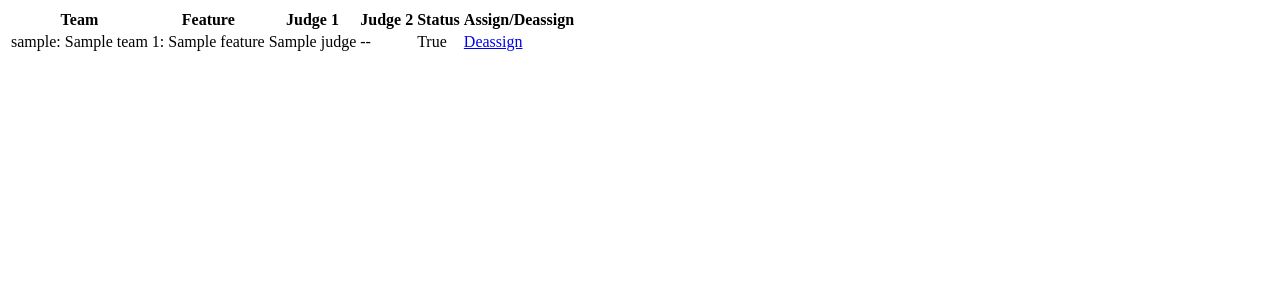
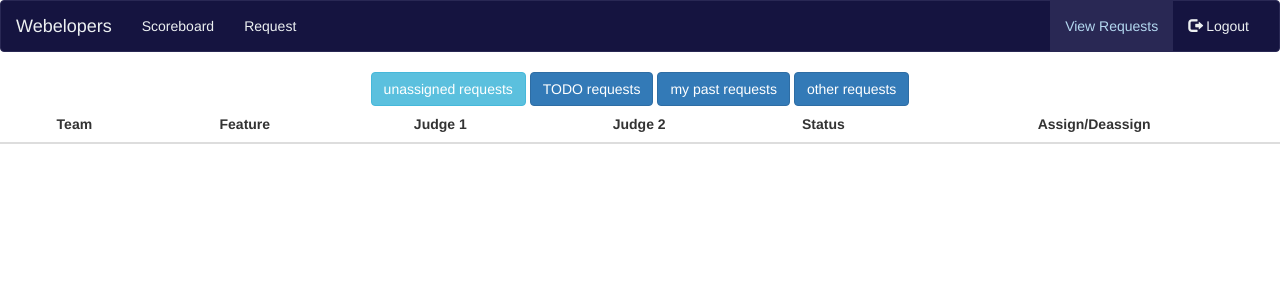
Before and after one commit to altostratous/gatuino-scoreboard, a Django app: page /jury/judge-requests/ in a window 1280 px wide. Shown: the top 300 px of the page. Run offline with Django 3.2, Linux system fonts and the light colour scheme; a user stored in the database is signed in; tables that the repository leaves empty hold one stand-in row (values such as "Sample post"); lists and menus that the app fills with data are empty; parts of the project's set-up code (start-up, migrations or seed data) failed here and were passed over; some libraries are stand-ins or nearby versions.

Commit message:
score system is working...

```diff
--- a/features/models.py
+++ b/features/models.py
@@ -4,7 +4,6 @@ from django.db import models
 
 class Feature(models.Model):
     name = models.CharField(max_length=30)
-    description = models.TextField()
     score = models.IntegerField()
     id = models.CharField(primary_key=True, max_length=10)
     prerequisites = models.ManyToManyField(to='Feature', blank=True)
@@ -20,8 +19,8 @@ class Attempt(models.Model):
 
     team = models.ForeignKey(to='teams.Team', related_name='attempts')
     feature = models.ForeignKey(to=Feature)
-    score = models.IntegerField()
-    is_passed = models.BooleanField()
+    score = models.FloatField(null=True)
+    is_passed = models.BooleanField(default=False)
 
     def __str__(self):
         return 'team {}, feature: {}, score: {}, passed: {}'.format(str(self.team),
--- a/features/views.py
+++ b/features/views.py
@@ -25,6 +25,4 @@ class FeatureView(DetailView):
         if hasattr(self.request.user, 'team'):
             context['judge_requests'] = self.request.user.team.judge_requests.filter(
                 feature=self.object).order_by('-time')
-            context['score'] = Attempt.get_score(self.request.user.team, self.object)
-            context['is_passed'] = Attempt.get_is_passed(self.request.user.team, self.object)
         return context
--- a/jury/models.py
+++ b/jury/models.py
@@ -22,25 +22,25 @@ class JudgeRequest(models.Model):
         return '{} for {}'.format(str(self.team), str(self.feature))
 
     @property
-    def judge1(self):
-        return getattr(self.assignees.first(), 'judge', '--')
+    def assignee1(self):
+        return self.assignees.first() or None
 
     @property
-    def judge2(self):
+    def assignee2(self):
         if self.assignees.count() < 2:
-            return '--'
-        return getattr(self.assignees.first(), 'judge', '--')
+            return None
+        return self.assignees.last() or None
 
     @property
     def judge1_score(self):
-        return getattr(self.judge1, 'score', '--')
+        return getattr(self.assignee1, 'score', '--')
 
     @property
     def judge2_score(self):
-        return getattr(self.judge2, 'score', '--')
+        return getattr(self.assignee2, 'score', '--')
 
     @property
-    def final_score(self):
+    def score(self):
         return self.assignees.aggregate(score=Avg('score'))['score'] or 0
 
     @property
--- a/jury/templates/judge_requests_list.html
+++ b/jury/templates/judge_requests_list.html
@@ -1,12 +1,21 @@
-<!DOCTYPE html>
-<html lang="en">
-<head>
-    <meta charset="UTF-8">
-    <title>Title</title>
-</head>
-<body>
+{% extends 'base.html' %}
+{% load widget_tweaks %}
+{% block title %}
+    Request list
+{% endblock %}
+{% block judgerequests_active %}
+    class="active"
+{% endblock %}
+{% block content %}
 
-<table>
+<div align="center">
+    <a href="?filter=unassigned"><button type="button" class="btn {% if filter == 'unassigned' %} btn-info {% else %} btn-primary {% endif %}">unassigned requests</button></a>
+    <a href="?filter=todo"><button type="button" class="btn {% if filter == 'todo' %} btn-info {% else %} btn-primary {% endif %}">TODO requests</button></a>
+    <a href="?filter=past"><button type="button" class="btn {% if filter == 'past' %} btn-info {% else %} btn-primary {% endif %}">my past requests</button></a>
+    <a href="?filter=other"><button type="button" class="btn {% if filter == 'other' %} btn-info {% else %} btn-primary {% endif %}">other requests</button></a>
+</div>
+
+<table class="table table-hover table-responsive table-striped" style="background-color: white">
     <thead>
         <th>Team</th>
         <th>Feature</th>
@@ -20,18 +29,22 @@
         <tr>
             <td>{{ judge_request.team }}</td>
             <td>{{ judge_request.feature }}</td>
-            <td>{{ judge_request.judge1 }}</td>
-            <td>{{ judge_request.judge2 }}</td>
+            <td>{{ judge_request.assignee1.judge }} {% if judge_request.assignee1 %} ({{ judge_request.judge1_score}}) {% endif %}</td>
+            <td>{{ judge_request.assignee2.judge }} {% if judge_request.assignee2 %} ({{ judge_request.judge2_score}}) {% endif %}</td>
             <td>{{ judge_request.is_closed }}</td>
-            {% if judge_request.judge1 == request.user.judge or judge_request.judge2 == request.user.judge %}
-                <td><a href="{% url 'jury:deassign' judge_request.pk %}">Deassign</a></td>
+            {% if judge_request.assignee1.judge == request.user.judge or judge_request.assignee2.judge == request.user.judge %}
+                <td>
+                    <a href="{% url 'jury:judge-request:judge' judge_request.pk %}"><button class="btn btn-primary">Judge</button></a>
+                    {% if not judge_request.is_closed %}
+                    <a href="{% url 'jury:judge-request:deassign' judge_request.pk %}"><button class="btn btn-danger">Deassign</button></a>
+                    {% endif %}
+                </td>
             {% else %}
-                <td><a href="{% url 'jury:assign' judge_request.pk %}">Assign to myself!</a></td>
+                <td><a href="{% url 'jury:judge-request:assign' judge_request.pk %}"><button class="btn btn-success">Assign to myself!</button></a></td>
             {% endif %}
         </tr>
     {% endfor %}
     </tbody>
 </table>
 
-</body>
-</html>
+{% endblock %}
--- a/jury/urls.py
+++ b/jury/urls.py
@@ -1,10 +1,16 @@
-from django.conf.urls import url
+from django.conf.urls import url, include
 
-from jury.views import AssignView, DeassignView
+from jury.views import AssignView, DeassignView, JudgingView
 from jury.views import JudgeRequestsListView
+
+judge_request_urlpatterns = [
+    url(r'^assign/$', AssignView.as_view(), name='assign'),
+    url(r'^deassign/$', DeassignView.as_view(), name='deassign'),
+    url(r'^judge/$', JudgingView.as_view(), name='judge'),
+]
 
 urlpatterns = [
     url(r'^judge-requests/$', JudgeRequestsListView.as_view(), name='judge-requests'),
-    url(r'^assign/(?P<pk>\w+)/$', AssignView.as_view(), name='assign'),
-    url(r'^deassign/(?P<pk>\w+)/$', DeassignView.as_view(), name='deassign'),
+    url(r'^judge-request/(?P<pk>\w+)/', include(judge_request_urlpatterns,
+                                                 namespace='judge-request')),
 ]
--- a/jury/views.py
+++ b/jury/views.py
@@ -1,30 +1,59 @@
 from django.contrib.admindocs.views import TemplateDetailView
+from django.db.models import Count
 from django.shortcuts import render
-from django.urls.base import reverse
+from django.urls.base import reverse, reverse_lazy
 from django.views.generic import UpdateView
 from django.views.generic.base import TemplateView, RedirectView
 from django.views.generic.list import ListView
 
+from jury.forms import JudgingForm
 from jury.models import JudgeRequest, JudgeRequestAssigment
 
 
 class JudgingView(UpdateView):
-    pass
+    form_class = JudgingForm
+    template_name = 'judging.html'
+    success_url = reverse_lazy('jury:judge-requests')
+
+    def get_object(self, queryset=None):
+        return JudgeRequestAssigment.objects.get(judge=self.request.user.judge,
+                                                 judge_request=self.kwargs['pk'])
 
 
-class JudgeRequestsListView(TemplateView):
+class JudgeRequestsListView(ListView):
+    model = JudgeRequest
     template_name = 'judge_requests_list.html'
+    context_object_name = 'judge_requests'
+
+    def get_queryset(self):
+        queryset = JudgeRequest.objects.all().annotate(count=Count('assignees'))
+        user_assignments = self.request.user.judge.assignments.all()
+
+        self.filter = self.request.GET.get('filter', 'unassigned')
+        if self.filter == 'unassigned':
+            queryset = queryset.order_by('-time').filter(count__lt=2)
+            y = []
+            for x in queryset:
+                if not JudgeRequestAssigment.objects.filter(judge_request=x,
+                                                            judge=self.request.user.judge).exists():
+                    y += [x]
+            queryset = y
+        elif self.filter == 'todo':
+            user_assignments = user_assignments.order_by('-judge_request__time')
+            queryset = [x.judge_request for x in user_assignments.filter(score=None)]
+        elif self.filter == 'past':
+            user_assignments = user_assignments.order_by('-judge_request__time')
+            queryset = [x.judge_request for x in user_assignments.filter(score__isnull=False)]
+        elif self.filter == 'other':
+            queryset = queryset.filter(count=2).difference(
+                user_assignments.annotate(count=Count('judge_request__assignees')))
+        return queryset
 
     def get_context_data(self, **kwargs):
-        context = super().get_context_data(**kwargs)
-        self.judge = self.request.user.judge
-        context['judge_requests'] = JudgeRequest.objects.all()
-        return context
-
+        return {**super().get_context_data(**kwargs), 'filter': self.filter}
 
 class AssignView(RedirectView):
-    def get_redirect_url(self, *args, **kwargs):
-        return reverse('jury:judge-requests')
+    url = reverse_lazy('jury:judge-requests')
 
     def get(self, request, *args, **kwargs):
         if JudgeRequest.objects.get(id=int(kwargs['pk'])).is_closed:
@@ -35,8 +64,7 @@ class AssignView(RedirectView):
 
 
 class DeassignView(RedirectView):
-    def get_redirect_url(self, *args, **kwargs):
-        return reverse('jury:judge-requests')
+    url = reverse_lazy('jury:judge-requests')
 
     def get(self, request, *args, **kwargs):
         if JudgeRequest.objects.get(id=int(kwargs['pk'])).is_closed:
--- a/teams/templates/judge_request.html
+++ b/teams/templates/judge_request.html
@@ -25,7 +25,7 @@
                 <td>{{ judge_request.feature }}</td>
                 <td>{{ judge_request.judge1_score }}</td>
                 <td>{{ judge_request.judge2_score }}</td>
-                <td>{{ judge_request.final_score }}</td>
+                <td>{{ judge_request.score }}</td>
                 <td>{{ judge_request.is_passed }}</td>
                 <td>{{ judge_request.is_closed }}</td>
             </tr>
@@ -49,9 +49,7 @@
     <div class="col-xs-10">{{ form.feature|add_class:'form-control' }}</div>
         </div>
     <div class="form-group">
-        <div class="">
-            <button class="btn btn-success" type="submit">Submit new request</button>
-        </div>
+        <button class="btn btn-success" type="submit">Submit new request</button>
     </div>
 </form>
         </div>
--- a/templates/base.html
+++ b/templates/base.html
@@ -6,7 +6,7 @@
     <meta name="viewport" content="width=device-width, initial-scale=1">
     {% block static %}
         <link rel="stylesheet" href="{% static "bootstrap/css/bootstrap.min.css" %}">
-        <link rel="stylesheet" href="{% static "style.css" %}">
+        <link rel="stylesheet" href="{% static "style.css" %}?v=1">
         <script src="{% static 'jquery.min.js' %}"></script>
         <script src="{% static 'bootstrap/js/bootstrap.min.js' %}"></script>
     {% endblock %}
@@ -33,6 +33,10 @@
                     <li {% block judgerequest_active %}{% endblock %}><a href="{% url 'teams:judge-request' %}">Request</a></li>
                 </ul>
                 <ul class="nav navbar-nav navbar-right">
+                    {% if request.user.judge %}
+                        <li {% block judgerequests_active %}{% endblock %}><a href="{% url 'jury:judge-requests' %}"><span class=""></span>View Requests</a></li>
+                    {% endif %}
+
                     {% if request.user.is_authenticated %}
                         <li><a href="{% url 'logout' %}"><span class="glyphicon glyphicon-log-out"></span> Logout</a></li>
                     {% else %}
```
Also changed, not shown: features/templates/feature.html (+17 -16 lines), jury/forms.py (added, +25 -0 lines), jury/templates/judging.html (added, +101 -0 lines), static/style.css (+59 -0 lines).
